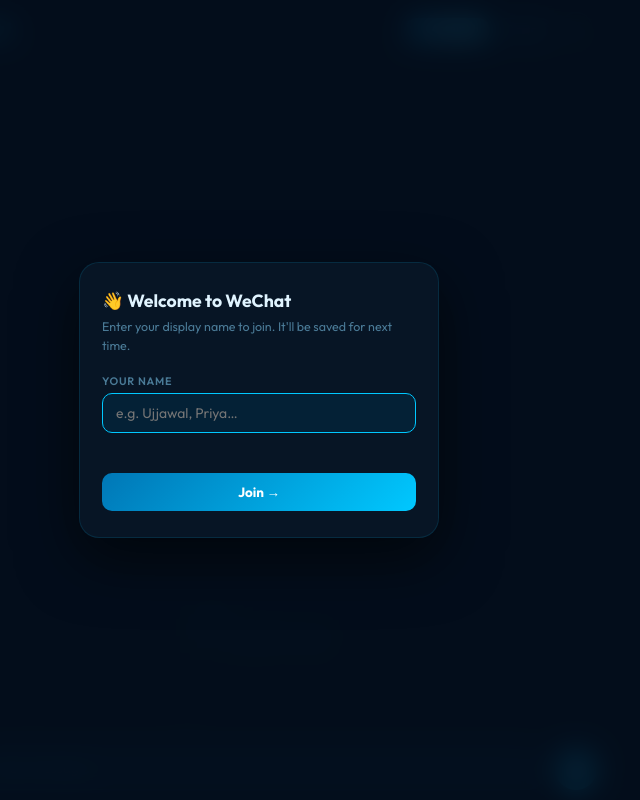
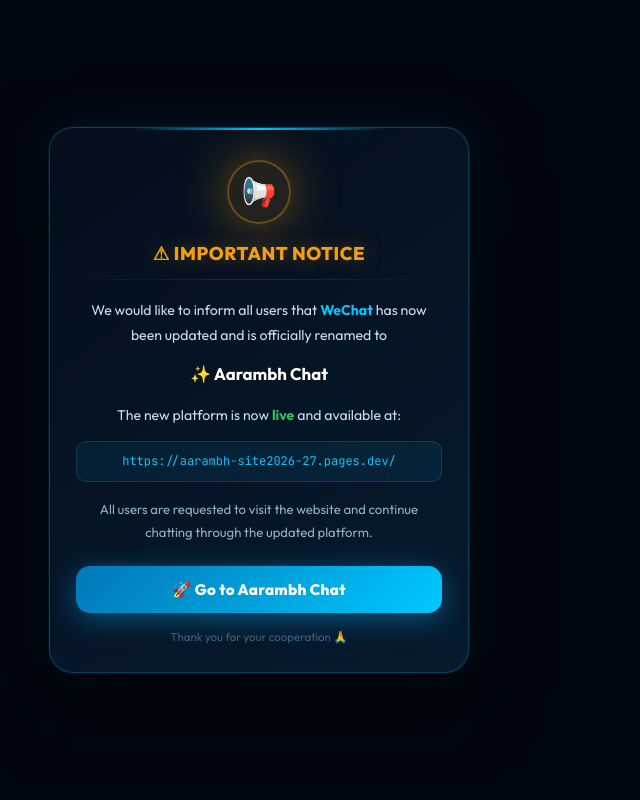
Before and after one commit to Bedwarspro10/WeChat-, a plain HTML site: page index.html in a window 1280 px wide. Shown: the whole page, without its empty margins (381-1021 px from the left). Drawn offline with Linux system fonts and the light colour scheme; no server answers.

Commit message:
Add files via upload

```diff
--- a/index.html
+++ b/index.html
@@ -292,6 +292,100 @@ header{
   </div>
 </div>
 
+<!-- IMPORTANT NOTICE POPUP (cannot be dismissed) -->
+<div id="importantNotice" style="
+  position:fixed;inset:0;z-index:99999;
+  background:rgba(2,8,18,0.96);
+  backdrop-filter:blur(20px);
+  display:flex;align-items:center;justify-content:center;
+  padding:20px;
+  animation:noticeIn .6s cubic-bezier(0.22,1,0.36,1);
+">
+<div style="
+  background:linear-gradient(145deg,#040e1c,#071a2e);
+  border:1px solid rgba(0,200,255,0.25);
+  border-radius:24px;
+  padding:32px 26px 28px;
+  width:100%;max-width:420px;
+  box-shadow:0 0 0 1px rgba(0,200,255,0.08),0 30px 80px rgba(0,0,0,0.7),0 0 60px rgba(0,180,255,0.08);
+  position:relative;overflow:hidden;
+  animation:cardPop .7s cubic-bezier(0.34,1.56,0.64,1);
+">
+  <!-- glow top accent -->
+  <div style="position:absolute;top:0;left:50%;transform:translateX(-50%);width:60%;height:2px;background:linear-gradient(90deg,transparent,#00c8ff,transparent);border-radius:99px;"></div>
+
+  <!-- warning icon -->
+  <div style="text-align:center;margin-bottom:18px;">
+    <div style="
+      display:inline-flex;align-items:center;justify-content:center;
+      width:64px;height:64px;border-radius:50%;
+      background:rgba(245,158,11,0.12);
+      border:2px solid rgba(245,158,11,0.35);
+      font-size:28px;
+      box-shadow:0 0 30px rgba(245,158,11,0.2);
+      animation:warnPulse 2s ease-in-out infinite;
+    ">📢</div>
+  </div>
+
+  <!-- heading -->
+  <div style="
+    text-align:center;
+    font-family:'Outfit',sans-serif;font-weight:800;font-size:1.15rem;
+    letter-spacing:.03em;text-transform:uppercase;
+    color:#f59e0b;
+    text-shadow:0 0 20px rgba(245,158,11,0.4);
+    margin-bottom:6px;
+  ">⚠ Important Notice</div>
+
+  <!-- divider -->
+  <div style="height:1px;background:linear-gradient(90deg,transparent,rgba(0,200,255,0.2),transparent);margin:14px 0 18px;"></div>
+
+  <!-- body text -->
+  <div style="font-size:.88rem;line-height:1.75;color:#c8dff0;text-align:center;margin-bottom:22px;">
+    <p style="margin-bottom:12px;">We would like to inform all users that <strong style="color:#00c8ff;">WeChat</strong> has now been updated and is officially renamed to</p>
+    <p style="font-size:1.05rem;font-weight:700;color:#fff;margin-bottom:14px;">✨ Aarambh Chat</p>
+    <p style="margin-bottom:14px;">The new platform is now <strong style="color:#22c55e;">live</strong> and available at:</p>
+    <div style="
+      background:rgba(0,200,255,0.07);
+      border:1px solid rgba(0,200,255,0.18);
+      border-radius:10px;padding:9px 14px;
+      font-family:'JetBrains Mono',monospace;font-size:.75rem;
+      color:#00c8ff;word-break:break-all;margin-bottom:16px;
+    ">https://aarambh-site2026-27.pages.dev/</div>
+    <p style="color:#8fb0c8;font-size:.82rem;">All users are requested to visit the website and continue chatting through the updated platform.</p>
+  </div>
+
+  <!-- CTA button -->
+  <a href="https://aarambh-site2026-27.pages.dev/" target="_blank" style="
+    display:block;text-decoration:none;text-align:center;
+    background:linear-gradient(135deg,#0077b6,#00c8ff);
+    color:#fff;font-family:'Outfit',sans-serif;font-weight:800;font-size:.95rem;
+    padding:14px 20px;border-radius:14px;
+    box-shadow:0 6px 28px rgba(0,180,255,0.4);
+    letter-spacing:.02em;
+    transition:transform .18s,box-shadow .18s;
+    position:relative;overflow:hidden;
+  " onmouseover="this.style.transform='scale(1.03)';this.style.boxShadow='0 10px 36px rgba(0,200,255,0.55)'"
+     onmouseout="this.style.transform='scale(1)';this.style.boxShadow='0 6px 28px rgba(0,180,255,0.4)'"
+     ontouchstart="this.style.transform='scale(0.97)'"
+     ontouchend="this.style.transform='scale(1)'">
+    🚀 Go to Aarambh Chat
+    <!-- shimmer -->
+    <span style="position:absolute;top:0;left:-100%;width:60%;height:100%;background:linear-gradient(90deg,transparent,rgba(255,255,255,0.18),transparent);animation:shimmer 2.4s infinite;pointer-events:none;"></span>
+  </a>
+
+  <!-- thank you note -->
+  <p style="text-align:center;font-size:.72rem;color:#3a6080;margin-top:16px;">Thank you for your cooperation 🙏</p>
+</div>
+</div>
+
+<style>
+@keyframes noticeIn{from{opacity:0}to{opacity:1}}
+@keyframes cardPop{from{opacity:0;transform:scale(.85) translateY(24px)}to{opacity:1;transform:none}}
+@keyframes warnPulse{0%,100%{box-shadow:0 0 30px rgba(245,158,11,0.2)}50%{box-shadow:0 0 50px rgba(245,158,11,0.45)}}
+@keyframes shimmer{0%{left:-100%}60%,100%{left:160%}}
+</style>
+
 <!-- TOAST -->
 <div id="toast"></div>
 
```
